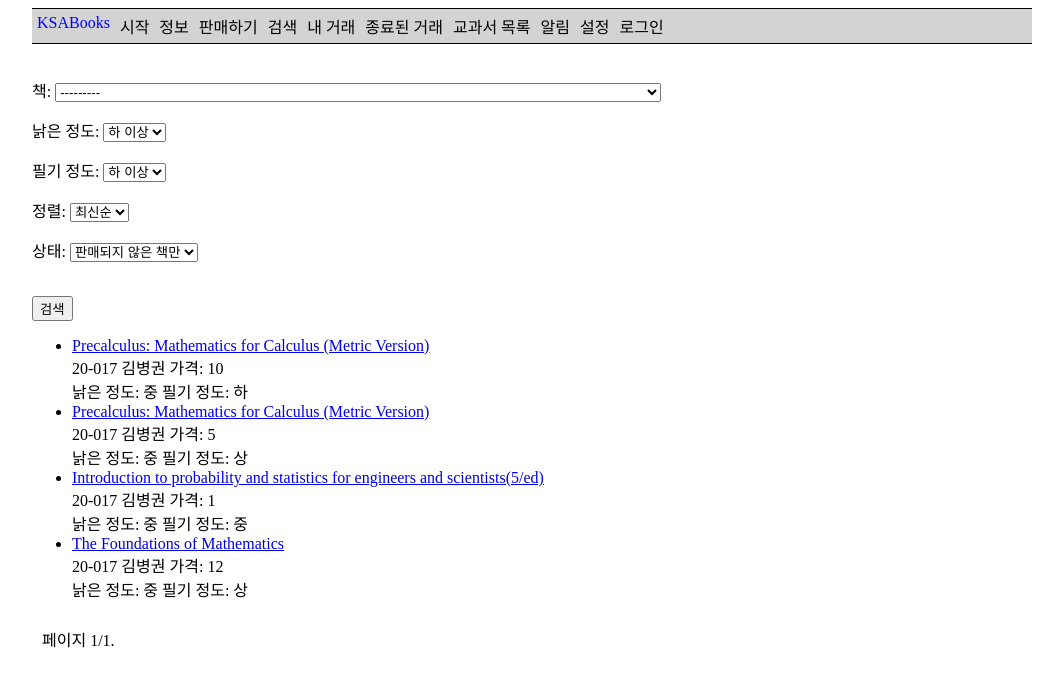
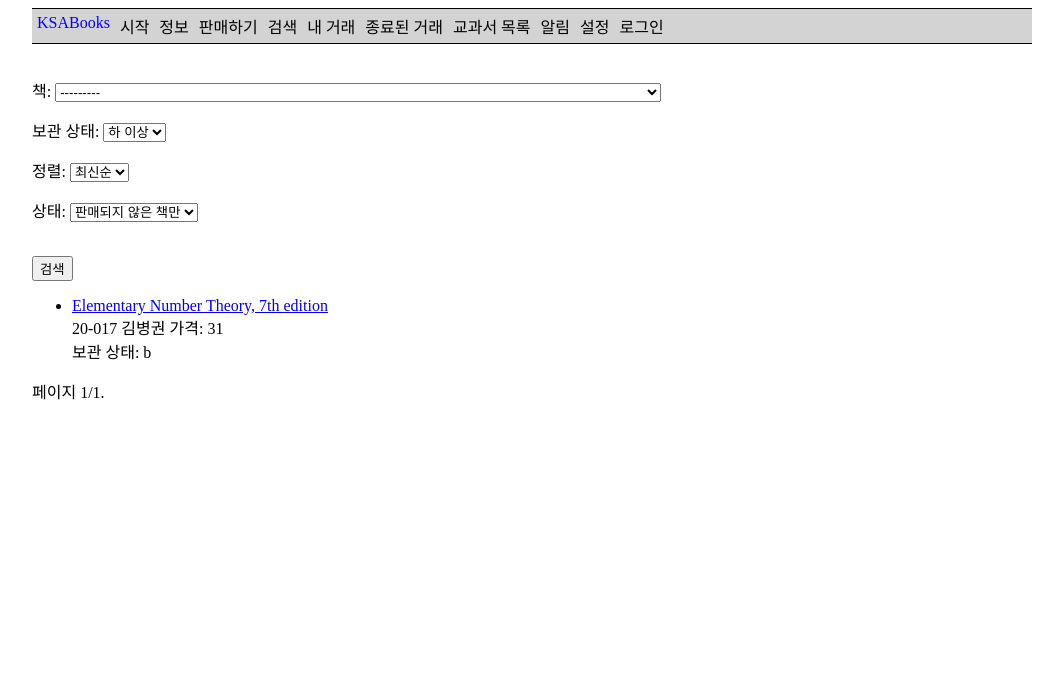
Before and after one commit to parkky/KSA-Books, a Django app: page /search/ in a window 1280 px wide. Shown: the top 687 px of the page, without its empty margins (108-1171 px from the left). Run offline with Django 3.2, Linux system fonts and the light colour scheme; data comes from the database, SQL or seed files in the repository.

Commit message:
simplified offer model

```diff
--- a/ksa_books_app/forms.py
+++ b/ksa_books_app/forms.py
@@ -2,25 +2,20 @@ from django import forms
 from django.forms import ModelForm
 from .models import Offer, Book, StudentUser
 
-WORN_STANDARD = (
+QUALITY_STANDARD = (
     '거의 새 것 같음',
     '다소 낡았지만 사용에는 지장이 없음',
     '구겨지거나 찢어져서 사용에 지장이 있음',
-)
-NOTE_STANDARD = (
-    '필기가 거의 없음',
-    '필기가 있지만 적고 깔끔해서 공부에 지장이 없음',
-    '필기가 많거나 어지러워서 원문을 알아보기 힘듦',
 )
 
 
 class OfferForm(ModelForm):
     class Meta:
         model = Offer
-        fields = ['book', 'price', 'worn_degree', 'worn_explain', 'note_degree', 'note_explain', 'other']
+        fields = ['book', 'price', 'quality', 'explain']
         help_texts = {
-            'worn_degree': '<br>상: {}<br>중: {}<br>하: {}'.format(WORN_STANDARD[0], WORN_STANDARD[1], WORN_STANDARD[2]),
-            'note_degree': '<br>상: {}<br>중: {}<br>하: {}'.format(NOTE_STANDARD[0], NOTE_STANDARD[1], NOTE_STANDARD[2]),
+            'quality': '<br>상: {}<br>중: {}<br>하: {}'.format(QUALITY_STANDARD[0], QUALITY_STANDARD[1],
+                                                            QUALITY_STANDARD[2]),
         }
 
 
@@ -50,8 +45,7 @@ STATE = (
 
 class SearchForm(forms.Form):
     book = forms.ModelChoiceField(label='책', queryset=Book.objects.all(), required=False)
-    min_worn_degree = forms.ChoiceField(label='낡은 정도', choices=MIN_QUALITY, required=False)
-    min_note_degree = forms.ChoiceField(label='필기 정도', choices=MIN_QUALITY, required=False)
+    min_quality = forms.ChoiceField(label='보관 상태', choices=MIN_QUALITY, required=False)
     sort = forms.ChoiceField(label='정렬', choices=SORT, required=False)
     state = forms.ChoiceField(label='상태', choices=STATE, required=False)
 
--- a/ksa_books_app/models.py
+++ b/ksa_books_app/models.py
@@ -66,11 +66,8 @@ class Offer(models.Model):
     buyer_done = models.BooleanField(null=True, default=False)
     book = models.ForeignKey(Book, on_delete=models.SET_NULL, null=True, verbose_name='책')
     price = models.PositiveIntegerField(verbose_name='판매 가격')
-    worn_degree = models.CharField(choices=QUALITY, max_length=1, verbose_name='낡은 정도')
-    worn_explain = models.TextField(verbose_name='설명', null=True, blank=True)
-    note_degree = models.CharField(choices=QUALITY, max_length=1, verbose_name='필기 정도')
-    note_explain = models.TextField(verbose_name='설명', null=True, blank=True)
-    other = models.TextField(verbose_name='기타 내용', null=True, blank=True)
+    quality = models.CharField(choices=QUALITY, max_length=1, verbose_name='보관 상태', null=True)
+    explain = models.TextField(verbose_name='내용', null=True, blank=True)
     date_time = models.DateTimeField(auto_now_add=True, null=True)
     views = models.ManyToManyField(settings.AUTH_USER_MODEL, blank=True, related_name='views')
 
--- a/ksa_books_app/templates/base_generic.html
+++ b/ksa_books_app/templates/base_generic.html
@@ -22,7 +22,7 @@
             border-top: 1px solid black;
             border-bottom: 1px solid black;
         }
-        .navigation a, span {
+        .navigation a, .navigation span {
             float: left;
             display: block;
             text-align: center;
--- a/ksa_books_app/templates/offer_view.html
+++ b/ksa_books_app/templates/offer_view.html
@@ -9,9 +9,8 @@
     {% else %}
         <p>구매자: 없음</p>
     {% endif %}
-    <p>낡은 정도: {{ offer.get_worn_degree_display }}<br>{{ offer.worn_explain }}</p>
-    <p>필기 정도: {{ offer.get_note_degree_display }}<br>{{ offer.note_explain }}</p>
-    <p>{{ offer.other }}</p>
+    <p>보관 상태: {{ offer.get_quality_display }}</p>
+    <p>{{ offer.explain }}</p>
     <p>읽은 사람: {{ views }}명</p>
     <p>등록 시간: {{ offer.date_time }}</p>
     <br>
--- a/ksa_books_app/templates/search.html
+++ b/ksa_books_app/templates/search.html
@@ -18,8 +18,7 @@
                     <a>{{ object.seller }}</a>
                     <a>가격: {{ object.price }}</a>
                     <br>
-                    <a>낡은 정도: {{ object.get_worn_degree_display }}</a>
-                    <a>필기 정도: {{ object.get_note_degree_display }}</a>
+                    <a>보관 상태: {{ object.quality }}</a>
                 </li>
             {% endfor %}
         </ul>
--- a/ksa_books_app/views.py
+++ b/ksa_books_app/views.py
@@ -54,9 +54,7 @@ def offer_create(request):
         if form.is_valid():
             data = form.cleaned_data
             offer = Offer.objects.create(seller=request.user, book=data['book'], price=data['price'],
-                                         worn_degree=data['worn_degree'], worn_explain=data['worn_explain'],
-                                         note_degree=data['note_degree'], note_explain=data['note_explain'],
-                                         other=data['other'])
+                                         quality=data['quality'], explain=data['explain'])
             notify_users = StudentUser.objects.filter(notify_books=request.POST.get('book')).exclude(id=request.user.id)
             create_notification(notify_users, NEW_OFFER, user1=request.user, offer1=offer)
             return redirect('my-offers')
@@ -88,18 +86,13 @@ class OfferDelete(UserPassesTestMixin, DeleteView):
 
 def search_view(request):
     qs = Offer.objects.all()
-    if request.user.is_authenticated:
-        qs = qs.exclude(seller=request.user)
     form = SearchForm(request.GET)
     if form.is_valid():
         data = form.cleaned_data
-        print(data)
         if data['book']:
             qs = qs.filter(book_id=data['book'])
-        if data['min_worn_degree']:
-            qs = qs.filter(worn_degree__in=data['min_worn_degree'])
-        if data['min_note_degree']:
-            qs = qs.filter(note_degree__in=data['min_note_degree'])
+        if data['min_quality']:
+            qs = qs.filter(quality__in=data['min_quality'])
         if data['state'] == UNSOLD or data['state'] == '':
             qs = qs.filter(buyer=None)
         elif data['state'] == UNEXCHANGED:
```
Also changed, not shown: db.sqlite3, ksa_books_app/migrations/0006_auto_20201202_0834.py (added).
